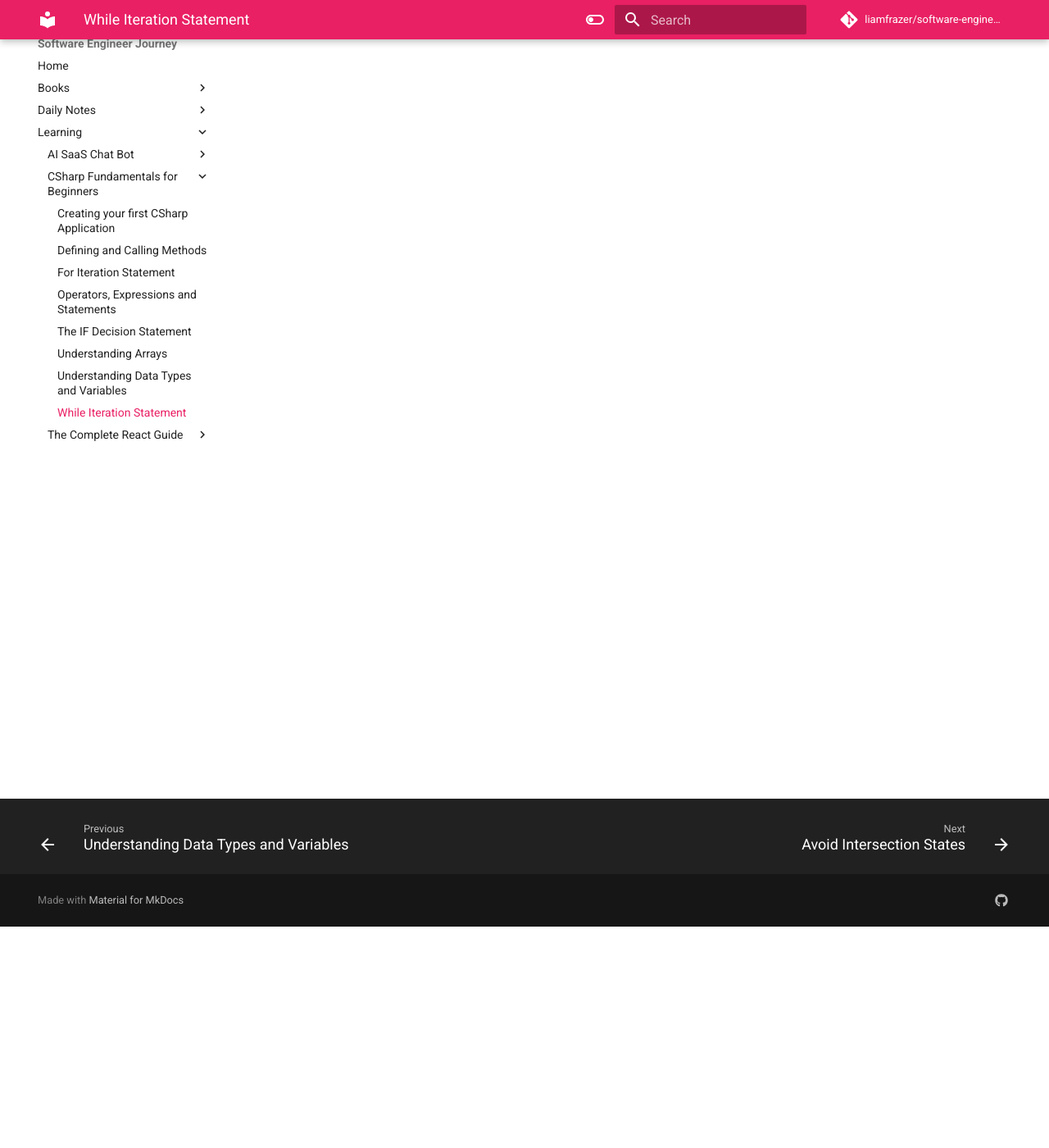
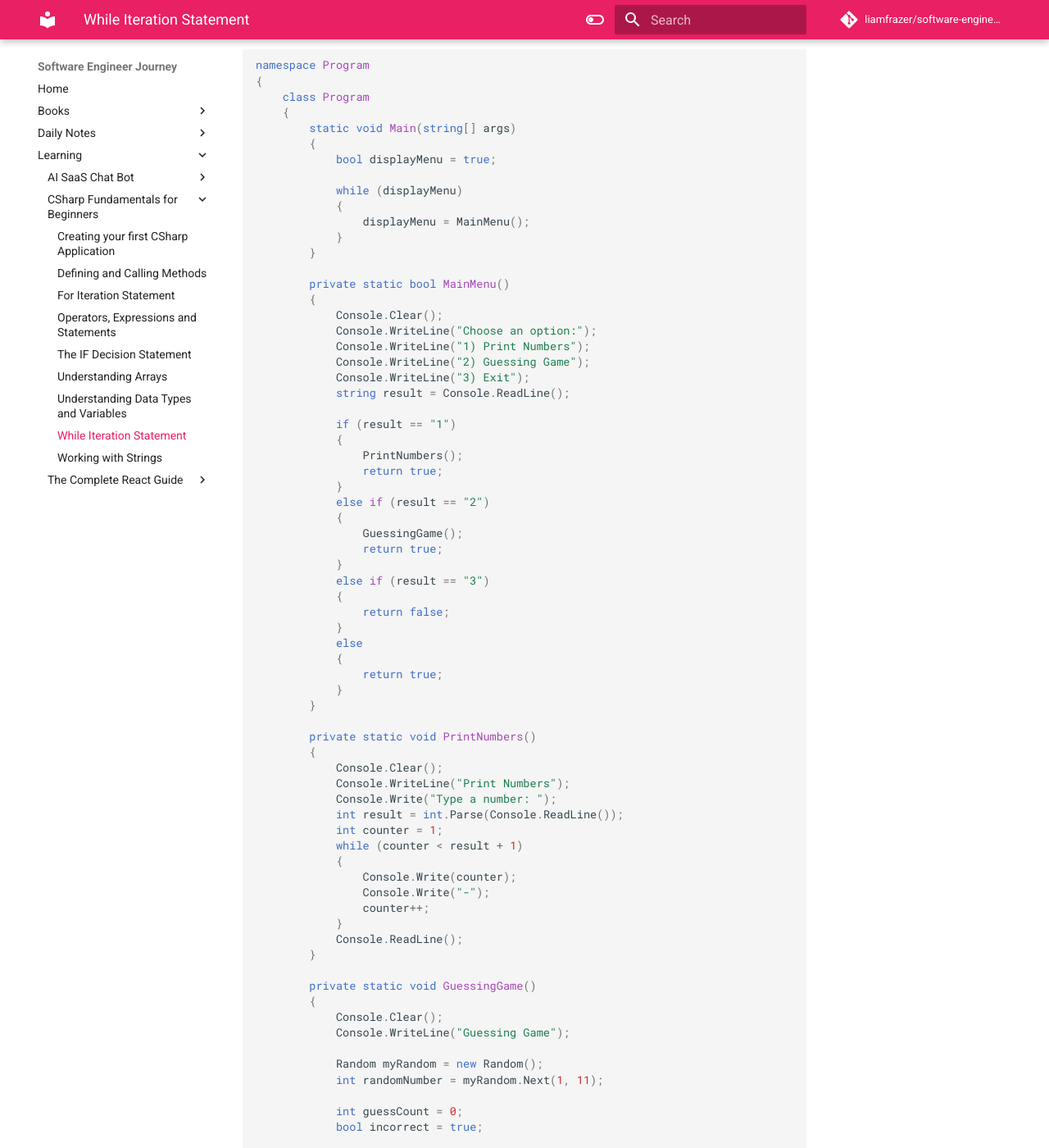
Before and after one commit to liamfrazer/software-engineer-journey, an MkDocs documentation site: the page built from docs/Learning/CSharp Fundamentals for Beginners/While Iteration Statement.md, in a window 1280 px wide and 1400 px high, scrolled down 270 px. Shown: the whole window at 82% size. Built offline with MkDocs 1.6.1 and Material for MkDocs 9.7.7, drawn with Linux system fonts in a browser that asks for light colours; comment, search, counter and statistics services are not loaded; some of the changed text lies outside the part shown.

Commit message:
vault backup: 2024-01-06 15:53:36

````diff
--- a/docs/Learning/CSharp Fundamentals for Beginners/While Iteration Statement.md
+++ b/docs/Learning/CSharp Fundamentals for Beginners/While Iteration Statement.md
@@ -8,3 +8,94 @@ tags:
 * `while` the evaluation is false, we're able to break out of the while statement
 
 * The `do while` statement allows us to run the `do` part of the statement atleast one time
+
+```c#
+namespace Program
+{
+    class Program
+    {
+        static void Main(string[] args)
+        {
+            bool displayMenu = true;
+
+            while (displayMenu)
+            {
+                displayMenu = MainMenu();
+            }
+        }
+
+        private static bool MainMenu()
+        {
+            Console.Clear();
+            Console.WriteLine("Choose an option:");
+            Console.WriteLine("1) Print Numbers");
+            Console.WriteLine("2) Guessing Game");
+            Console.WriteLine("3) Exit");
+            string result = Console.ReadLine();
+
+            if (result == "1")
+            {
+                PrintNumbers();
+                return true;
+            }
+            else if (result == "2")
+            {
+                GuessingGame();
+                return true;
+            }
+            else if (result == "3")
+            {
+                return false;
+            }
+            else
+            {
+                return true;
+            }
+        }
+
+        private static void PrintNumbers()
+        {
+            Console.Clear();
+            Console.WriteLine("Print Numbers");
+            Console.Write("Type a number: ");
+            int result = int.Parse(Console.ReadLine());
+            int counter = 1;
+            while (counter < result + 1)
+            {
+                Console.Write(counter);
+                Console.Write("-");
+                counter++;
+            }
+            Console.ReadLine();
+        }
+
+        private static void GuessingGame()
+        {
+            Console.Clear();
+            Console.WriteLine("Guessing Game");
+
+            Random myRandom = new Random();
+            int randomNumber = myRandom.Next(1, 11);
+
+            int guessCount = 0;
+            bool incorrect = true;
+
+            do
+            {
+                Console.WriteLine("Guess a number between 1 and 10: ");
+                string result = Console.ReadLine();
+                guessCount++;
+                if (result == randomNumber.ToString())
+                    incorrect = false;
+                else
+                    Console.WriteLine("Wrong");
+
+            } while (incorrect);
+                Console.WriteLine("Correct! It took you {0} guesses.", guessCount);
+
+
+            Console.ReadLine();
+        }
+    }
+}
+```
--- /dev/null
+++ b/docs/Learning/CSharp Fundamentals for Beginners/Working with Strings.md
@@ -0,0 +1,5 @@
+---
+tags:
+  - csharp
+---
+# Working with Strings
````
Also changed, not shown: docs/index.md (+1 -0 lines).
